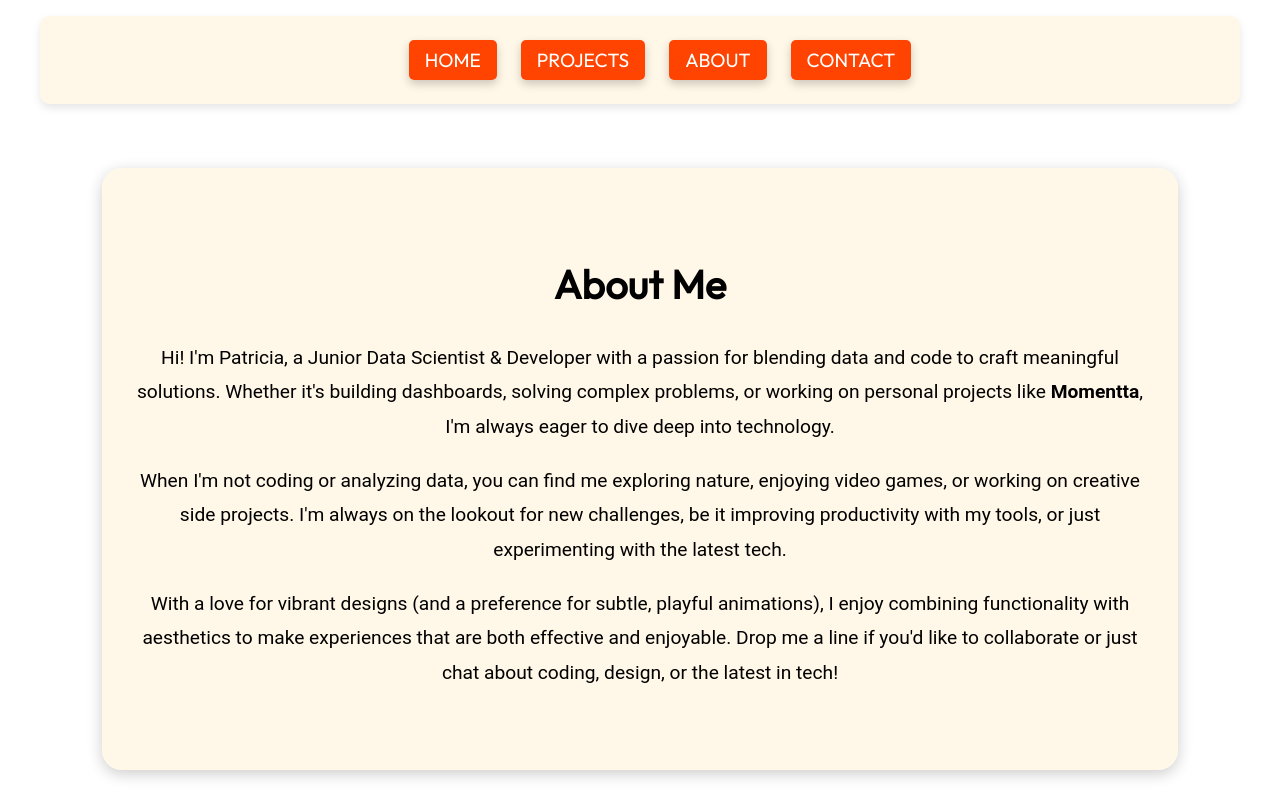
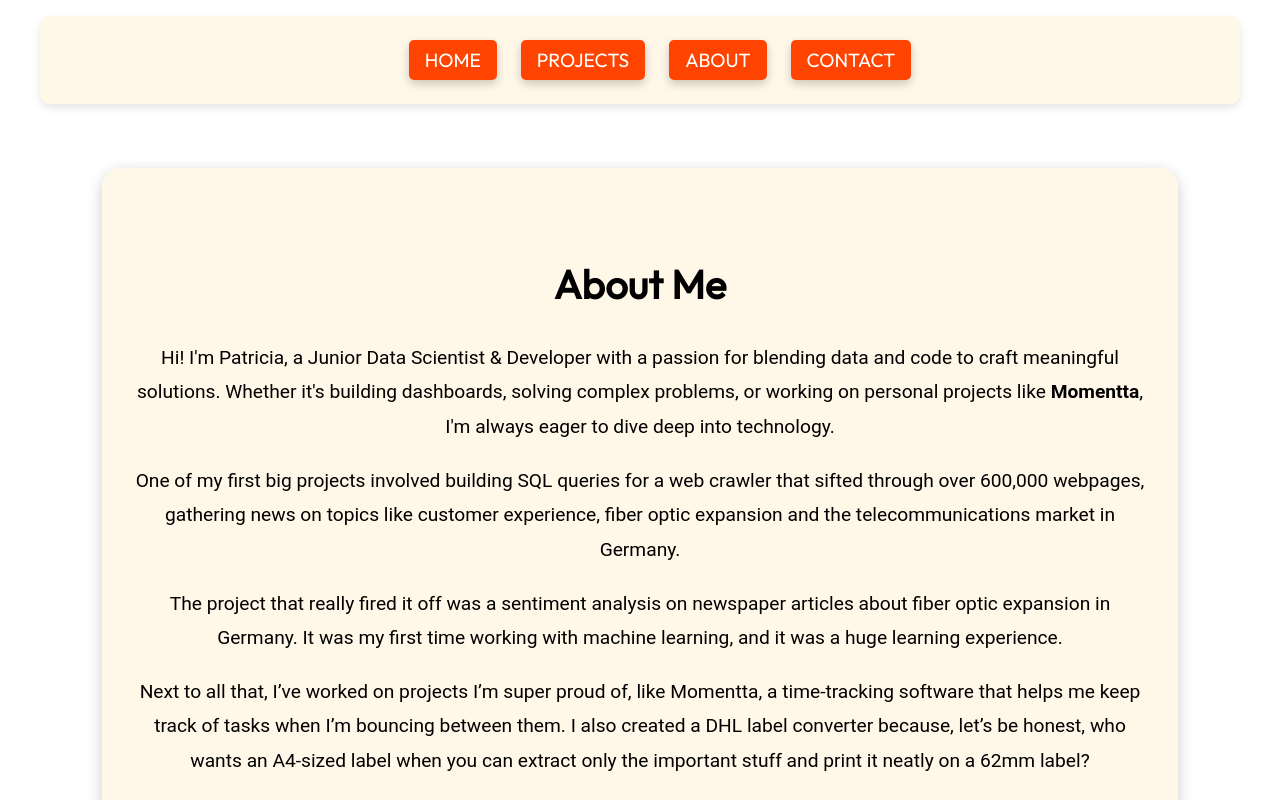
Before and after one commit to misavoid/next-portfolio, a Next.js app: page /about in a window 1280 px wide. Shown: the top 800 px of the page. Built offline with nearby package versions, Linux system fonts and the light colour scheme.

Commit message:
more text on about

```diff
--- a/app/about/page.tsx
+++ b/app/about/page.tsx
@@ -12,6 +12,18 @@ export default function About() {
                     Whether it's building dashboards, solving complex problems,
                     or working on personal projects like <strong>Momentta</strong>,
                     I'm always eager to dive deep into technology.
+                    <p> One of my first big projects involved building SQL queries for a web crawler that sifted
+                        through over 600,000 webpages, gathering news on topics like customer experience, fiber optic
+                        expansion and the telecommunications market in Germany.</p>
+                    <p> The project that really fired it off was a sentiment analysis on newspaper articles about
+                        fiber optic expansion in Germany. It was my first time working
+                        with machine learning, and it was a huge learning experience.</p>
+                    <p>
+                        Next to all that, I’ve worked on projects I’m super proud of, like Momentta,
+                        a time-tracking software that helps me keep track of tasks when I’m bouncing
+                        between them. I also created a DHL label converter because, let’s be honest,
+                        who wants an A4-sized label when you can extract only the important stuff and
+                        print it neatly on a 62mm label?</p>
 
                 </p>
                 <p>
```
